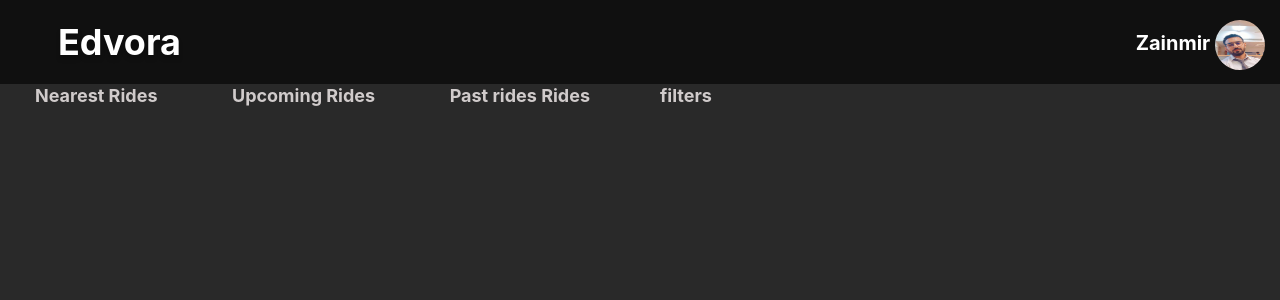
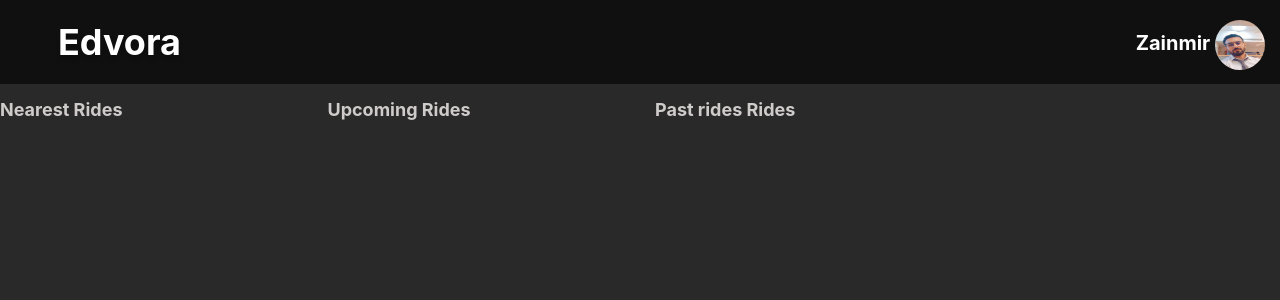
Before and after one commit to Zain-mir24/Edvora-Test, a React (Create React App) app: page / in a window 1280 px wide. Shown: the top 300 px of the page. Built offline with nearby package versions, Linux system fonts and the light colour scheme.

Commit message:
done with future past and upcoming rides

```diff
--- a/src/components/MainBody/Body.css
+++ b/src/components/MainBody/Body.css
@@ -6,9 +6,11 @@
 
 /* Span elements */
 .spanElement {
+  display: flex;
+
     color: #D0CBCB;
   padding: 15px;
-  margin: 20px;
+
   /* top: 25px;     */
   font-family: Inter;
 font-style: normal;
--- a/src/components/MainBody/Body.jsx
+++ b/src/components/MainBody/Body.jsx
@@ -5,34 +5,38 @@ import { Nearestpath } from "../../utils/data";
 import { Past } from "../../utils/past";
 import { UpComing } from "../../utils/future";
 function Body() {
+  var emptybool = Boolean;
+  UpComing().length == 0 ? (emptybool = true) : (emptybool = false);
   const [content, setContent] = useState("");
   return (
     <div className="mainBackground">
-      <span
-        className="spanElement"
+      <div className="row">
+      <div
+        className="col-lg-3 spanElement"
         onClick={() => {
           setContent("NearestPath");
         }}
       >
         Nearest Rides
-      </span>{" "}
-      <span
-        className="spanElement"
+      </div>{" "}
+      <div
+        className=" col-lg-3  spanElement"
         onClick={() => {
           setContent("UpcomingRides");
         }}
       >
         Upcoming Rides
-      </span>{" "}
-      <span
-        className="spanElement"
+      </div>{" "}
+      <div
+        className=" col-lg-3 spanElement"
         onClick={() => {
           setContent("PastRides");
         }}
       >
         Past rides Rides
-      </span>
-      <span className="spanElement">filters</span>
+      </div>
+
+      </div>
       <div>
         {content == "NearestPath" &&
           Nearestpath().map((i) => {
@@ -49,14 +53,13 @@ function Body() {
             );
           })}
         {content == "UpcomingRides" &&
-          UpComing().map((i) => {
-            return UpComing.length == 0 ? (
+          emptybool ? (
             <div>
-   <h1 style={{color:"white"}}>
-     No rides in upcoming dates
-   </h1>
-              </div>
-            ) : (
+              <h1 style={{color:"white"}}>No rides</h1>
+            </div>
+          ) : (
+            UpComing().map((i) => {
+
               <Card
                 Rideid={i.id}
                 date={i.date}
@@ -66,8 +69,13 @@ function Body() {
                 origin={i.origin_station_code}
                 distance={i.distance}
               />
-            );
-          })}
+
+          })
+          )
+
+
+        }
+
         {content == "PastRides" &&
           Past().map((i) => {
             return (
```
